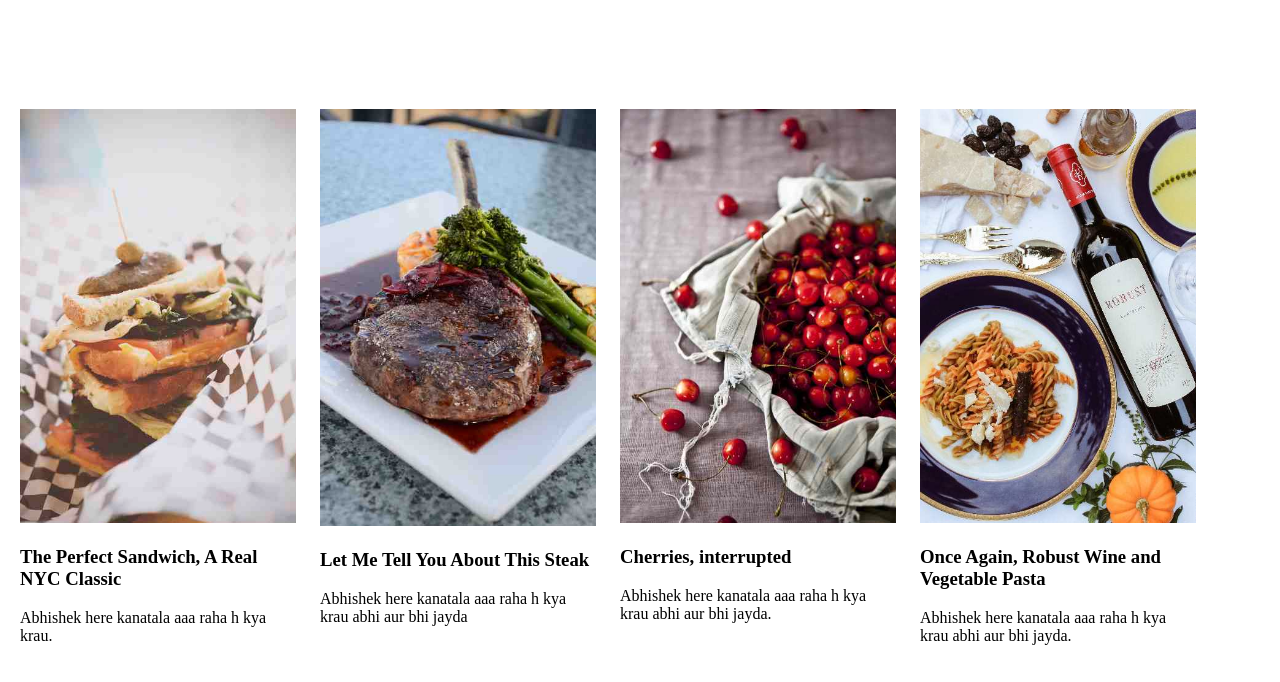
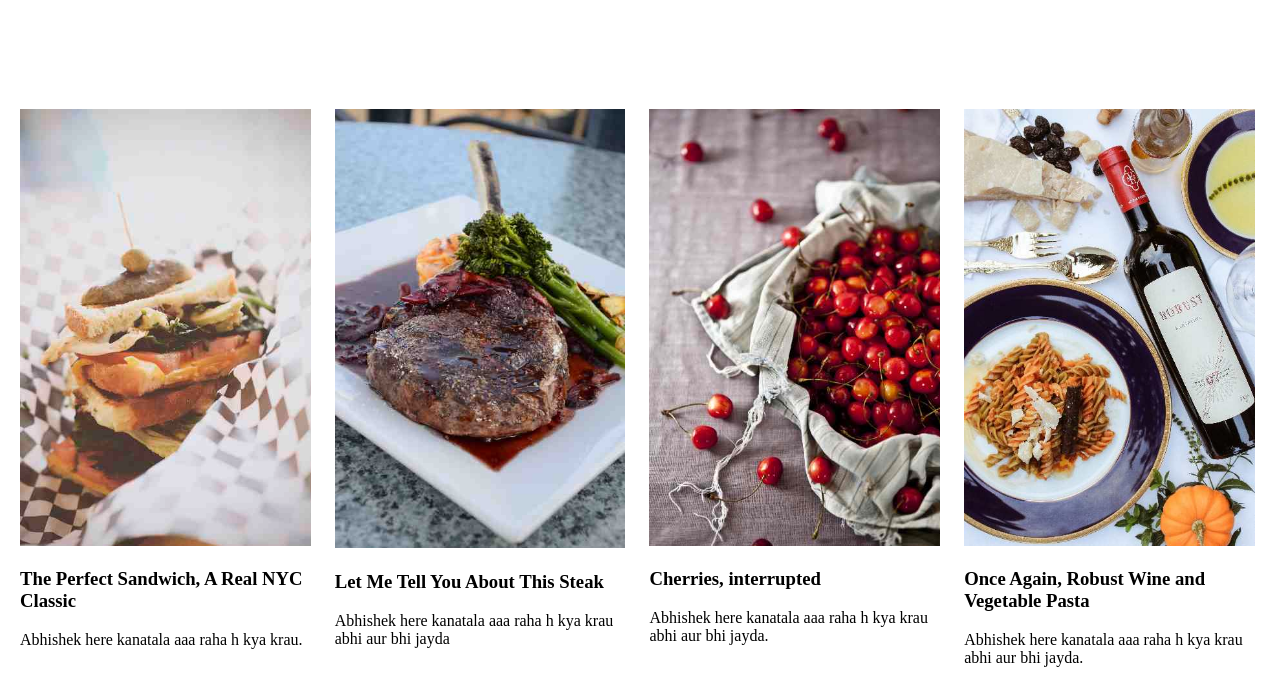
Before and after one commit to DAbhisheK123/DAbhisheK123.github.io, a plain HTML site: page index.html in a window 1280 px wide. Shown: the part 102-784 px from the top of the page. Drawn offline with Linux system fonts and the light colour scheme.

Commit message:
max width updated.

```diff
--- a/index.html
+++ b/index.html
@@ -21,7 +21,7 @@
       </div>
     </div>
     </div>
-    <div class="main" style="max-width:1200px;margin-top:100px">
+    <div class="main" style="max-width:100%;margin-top:100px">
     <div>
       <div class="image1">
         <img src="./sandwich.jpg"  style="width:100%">
```
